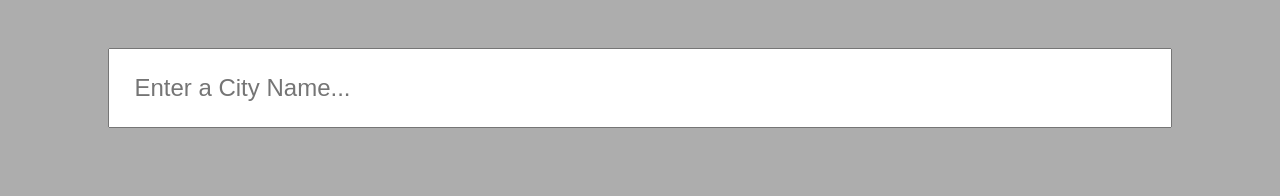
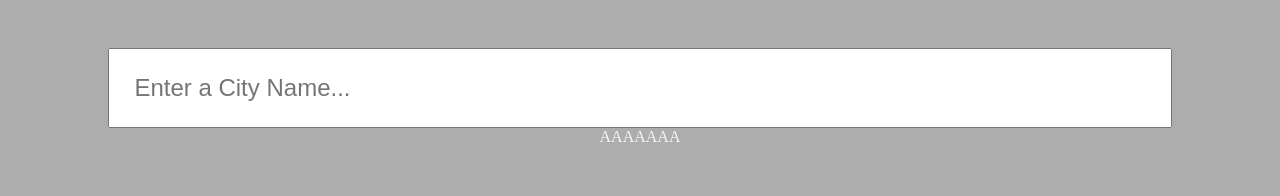
Before and after one commit to AlexChebil/ReactJS-Weather-App, a React (Create React App) app: page / in a window 1280 px wide. Shown: the top 196 px of the page. Built offline with nearby package versions, Linux system fonts and the light colour scheme.

Commit message:
start to take form, still have to deal with the wrong city name and empty Enters

```diff
--- a/src/App.jsx
+++ b/src/App.jsx
@@ -8,24 +8,36 @@ function App() {
   function onEnter(e) {
     if (e.key === "Enter") {
       fetch(
-        `http://api.openweathermap.org/data/2.5/weather?q=${city}&appid=${apiKey}`
+        `http://api.openweathermap.org/data/2.5/weather?q=${city}&units=metric&appid=${apiKey}`
       )
         .then((response) => response.json())
         .then((data) => setApiData(data))
         .catch((error) => console.log(error));
+      console.log(apiData.cod);
     }
   }
 
   return (
-    <div className='core'>
+    <div className="core">
       <input
-        placeholder='Enter a City Name...'
+        placeholder="Enter a City Name..."
         value={city}
         onChange={(e) => updatecity(e.target.value)}
         onKeyPress={onEnter}
       />
-
-      <h1>{city.toUpperCase()}</h1>
+      {typeof apiData === "undefined" ? (
+        <div>AAAAAAA</div>
+      ) : (
+        <div>
+          <h1>{apiData.name}</h1>
+          <h2>{Math.round(apiData.main.temp)} </h2>
+        </div>
+      )}
+      {/* {apiData.cod === "404" ? (
+        <div>{apiData.message} </div>
+      ) : (
+        <div>AAAAAAA</div>
+      )} */}
     </div>
   );
 }
```
